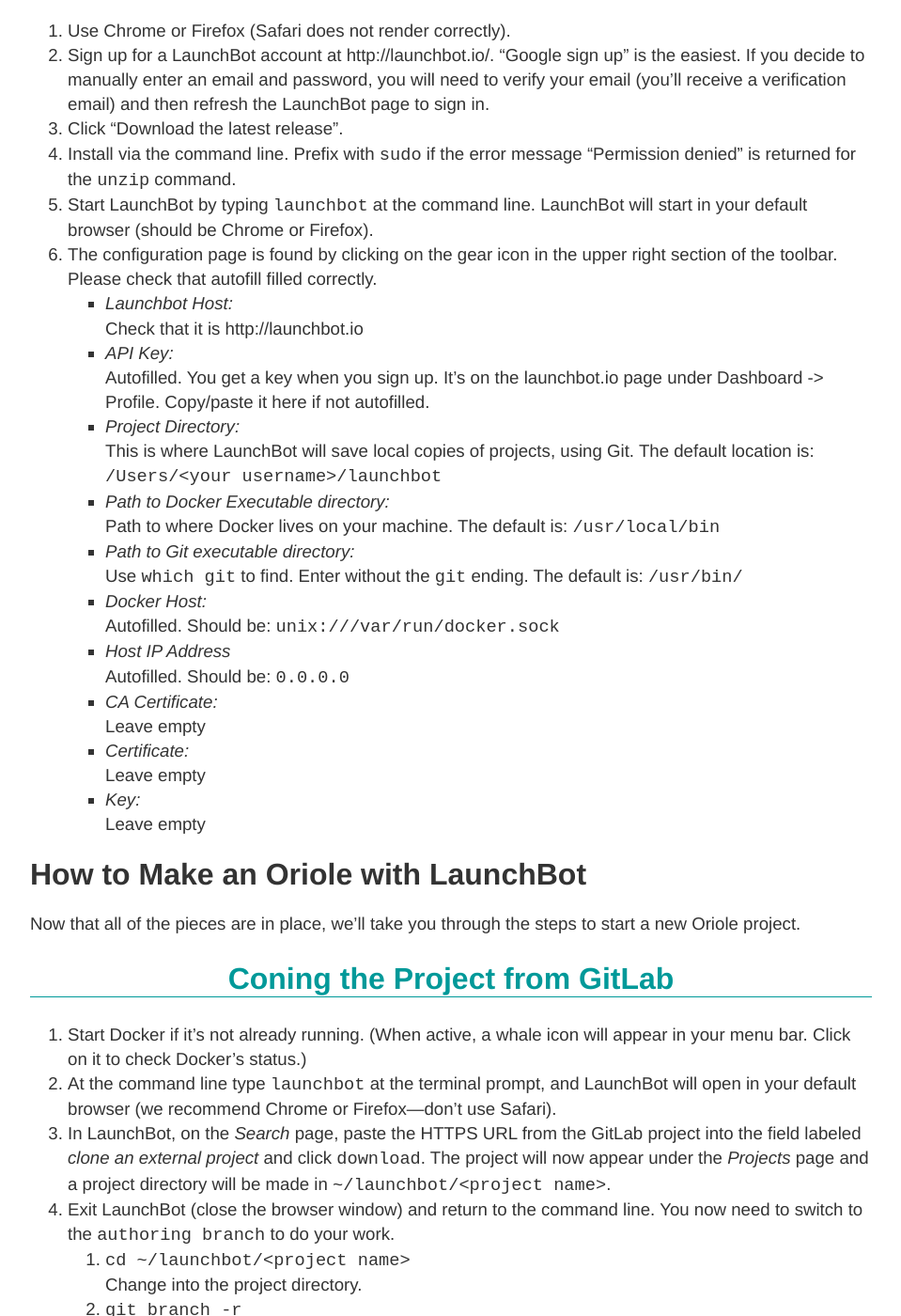
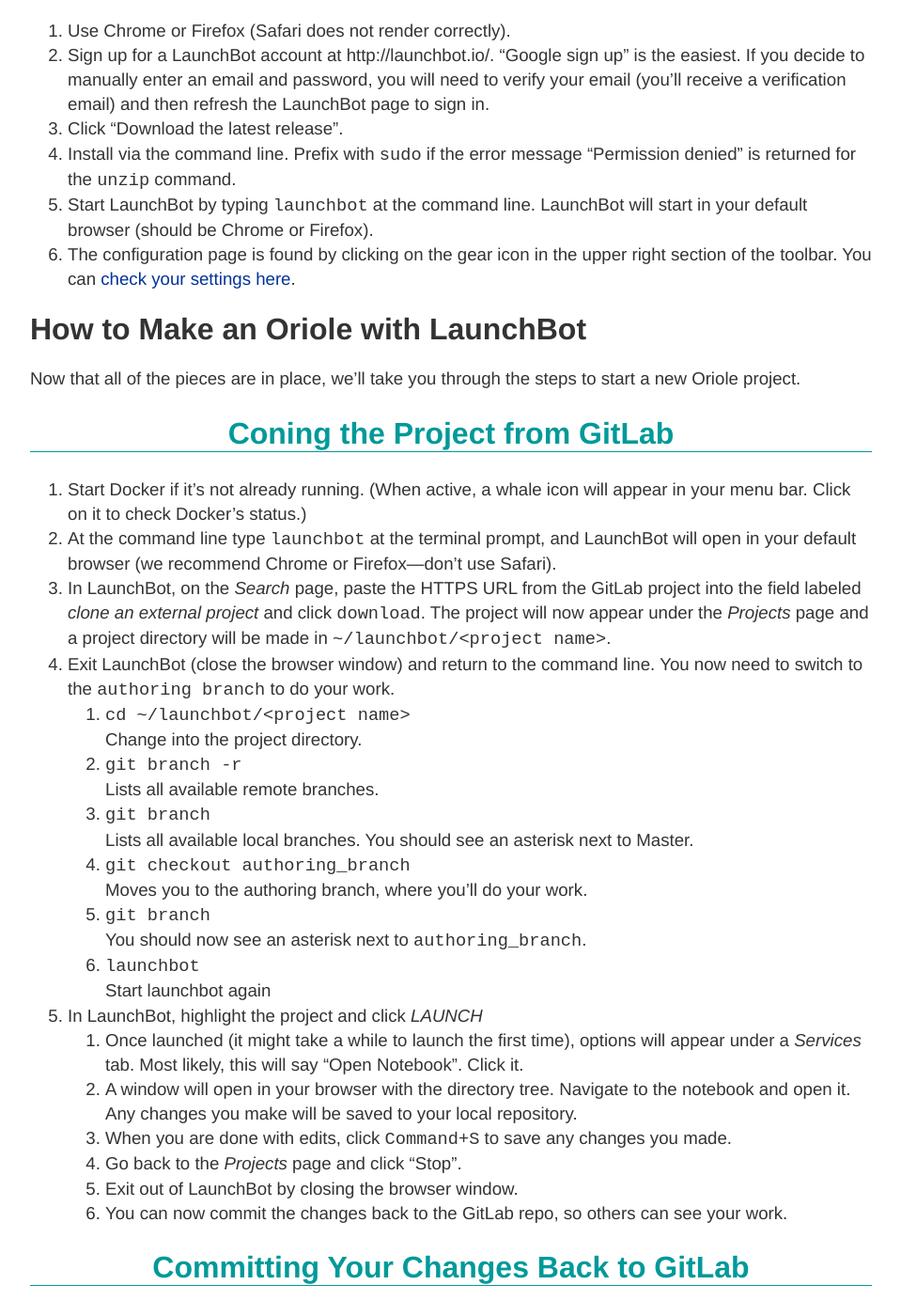
Before and after one commit to oreillymedia/production-resources, a Jekyll site: the page built from oriole/index.md, in a window 1280 px wide and 1400 px high, scrolled down 1207 px. Shown: the whole window at 94% size, without its empty margins (160-1119 px from the left). Built offline with Jekyll 4.4.1, drawn with Linux system fonts in a browser that asks for light colours.

Commit message:
Update index.md

```diff
--- a/oriole/index.md
+++ b/oriole/index.md
@@ -36,17 +36,7 @@
 3. Click “Download the latest release”.
 4. Install via the command line. Prefix with `sudo` if the error message “Permission denied” is returned for the `unzip` command.
 5. Start LaunchBot by typing `launchbot` at the command line. LaunchBot will start in your default browser (should be Chrome or Firefox).
-6. The configuration page is found by clicking on the gear icon in the upper right section of the toolbar. Please check that autofill filled correctly.
-   * *Launchbot Host:*<br/>Check that it is http://launchbot.io
-   * *API Key:*<br/>Autofilled. You get a key when you sign up. It's on the launchbot.io page under Dashboard -> Profile. Copy/paste it here if not autofilled.
-   * *Project Directory:*<br/>This is where LaunchBot will save local copies of projects, using Git. The default location is: `/Users/<your username>/launchbot`
-   * *Path to Docker Executable directory:*<br/>Path to where Docker lives on your machine. The default is: `/usr/local/bin`
-   * *Path to Git executable directory:*<br/>Use `which git` to find. Enter without the `git` ending. The default is: `/usr/bin/`
-   * *Docker Host:*<br/>Autofilled. Should be: `unix:///var/run/docker.sock`
-   * *Host IP Address*<br/>Autofilled. Should be: `0.0.0.0`
-   * *CA Certificate:*<br/>Leave empty
-   * *Certificate:*<br/>Leave empty
-   * *Key:*<br/>Leave empty
+6. The configuration page is found by clicking on the gear icon in the upper right section of the toolbar. You can [check your settings here](http://oreillymedia.github.io/production-resources/oriole/launchbot-settings).
 
 # How to Make an Oriole with LaunchBot
 
```
